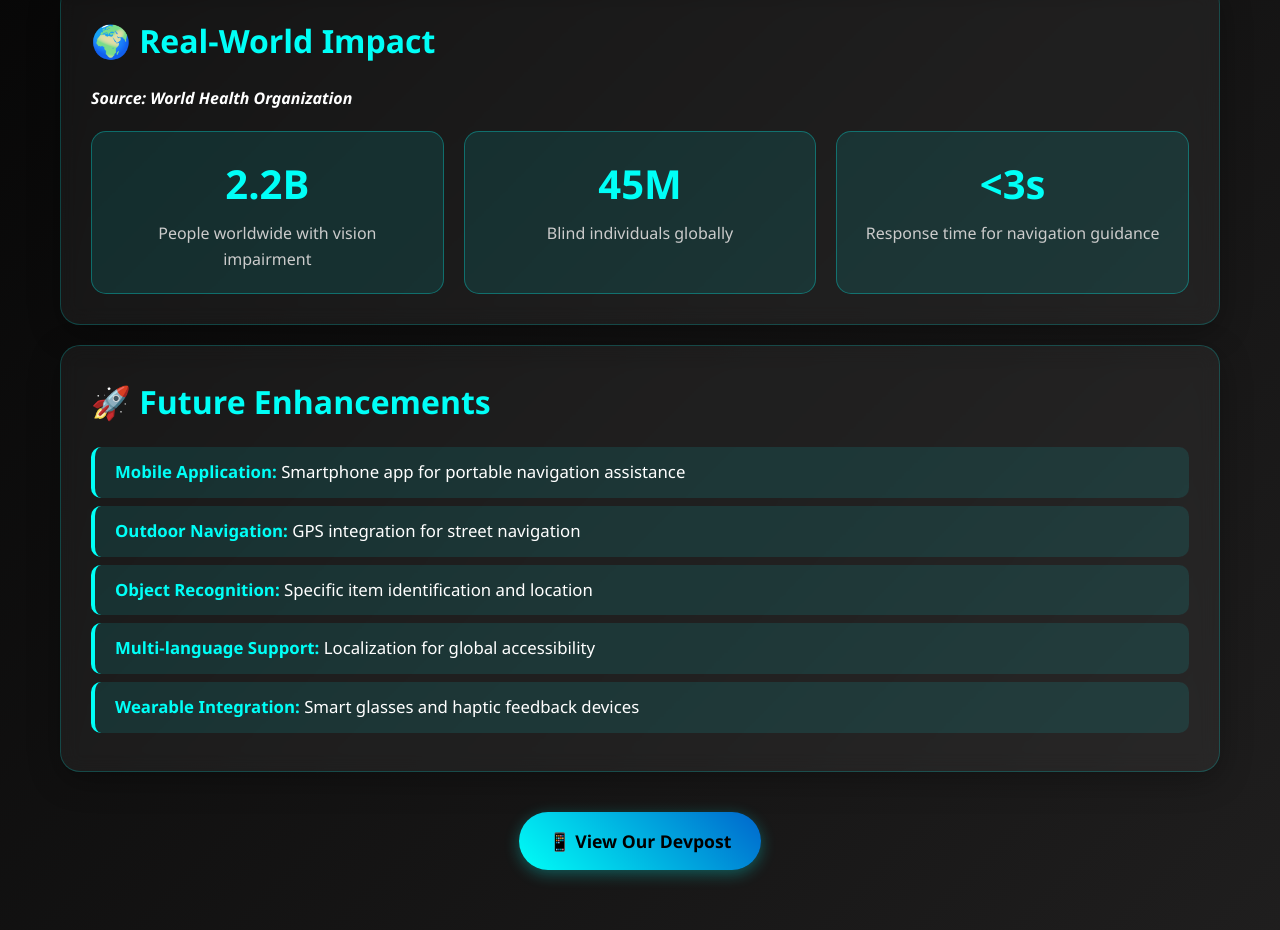
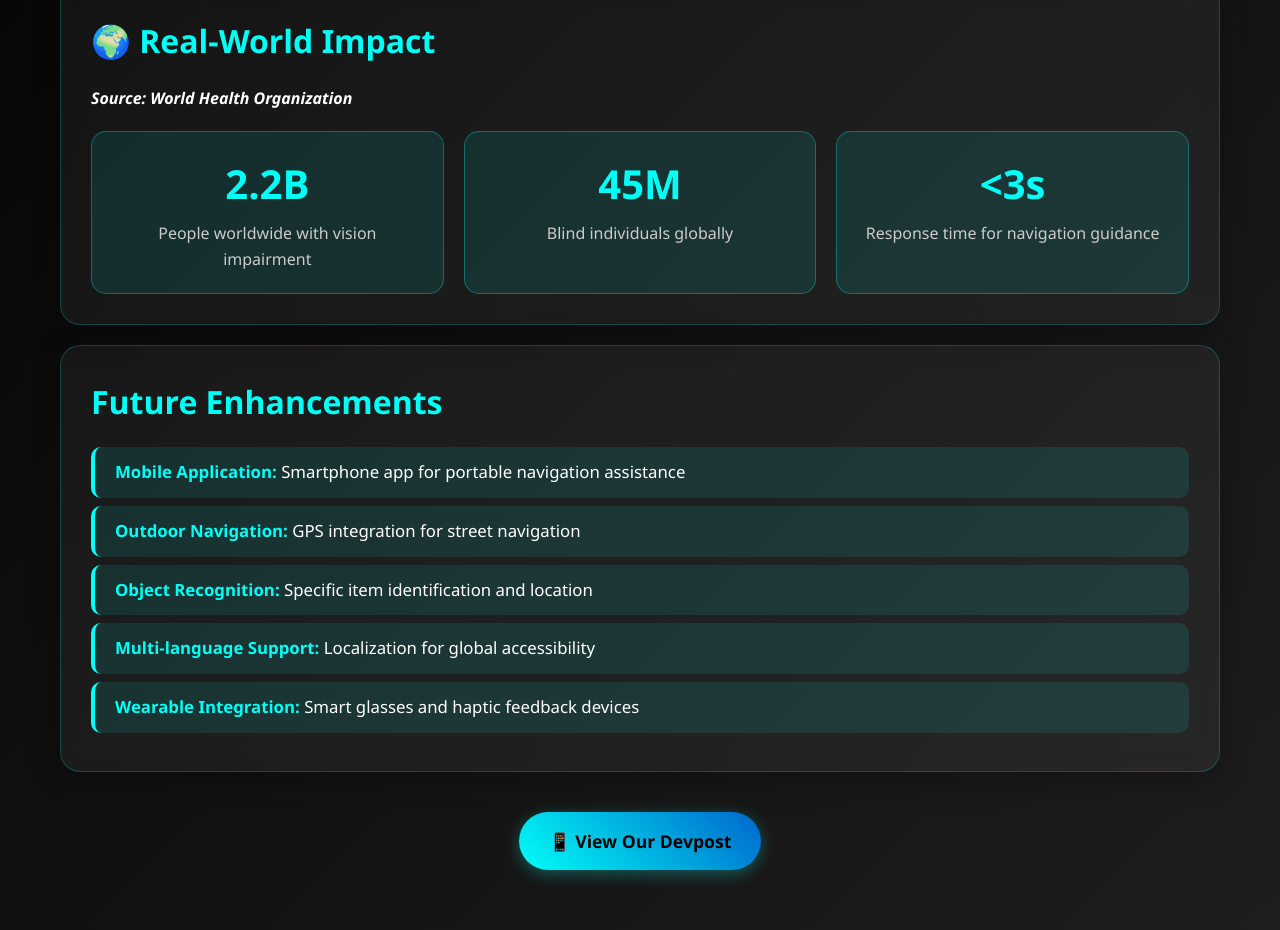
Before and after one commit to axk6637/portfolio, a plain HTML site: page main/htmlfiles/gemineye.html in a window 1280 px wide. Shown: the part 715-1645 px from the top of the page. Drawn offline with Linux system fonts and the light colour scheme.

Commit message:
updated styling

```diff
--- a/main/htmlfiles/gemineye.html
+++ b/main/htmlfiles/gemineye.html
@@ -278,7 +278,7 @@
             </div>
         </div>
         <div class="section">
-            <h2>🚀 Future Enhancements</h2>
+            <h2>Future Enhancements</h2>
             <ul>
                 <li><strong>Mobile Application:</strong> Smartphone app for portable navigation assistance</li>
                 <li><strong>Outdoor Navigation:</strong> GPS integration for street navigation</li>
```
